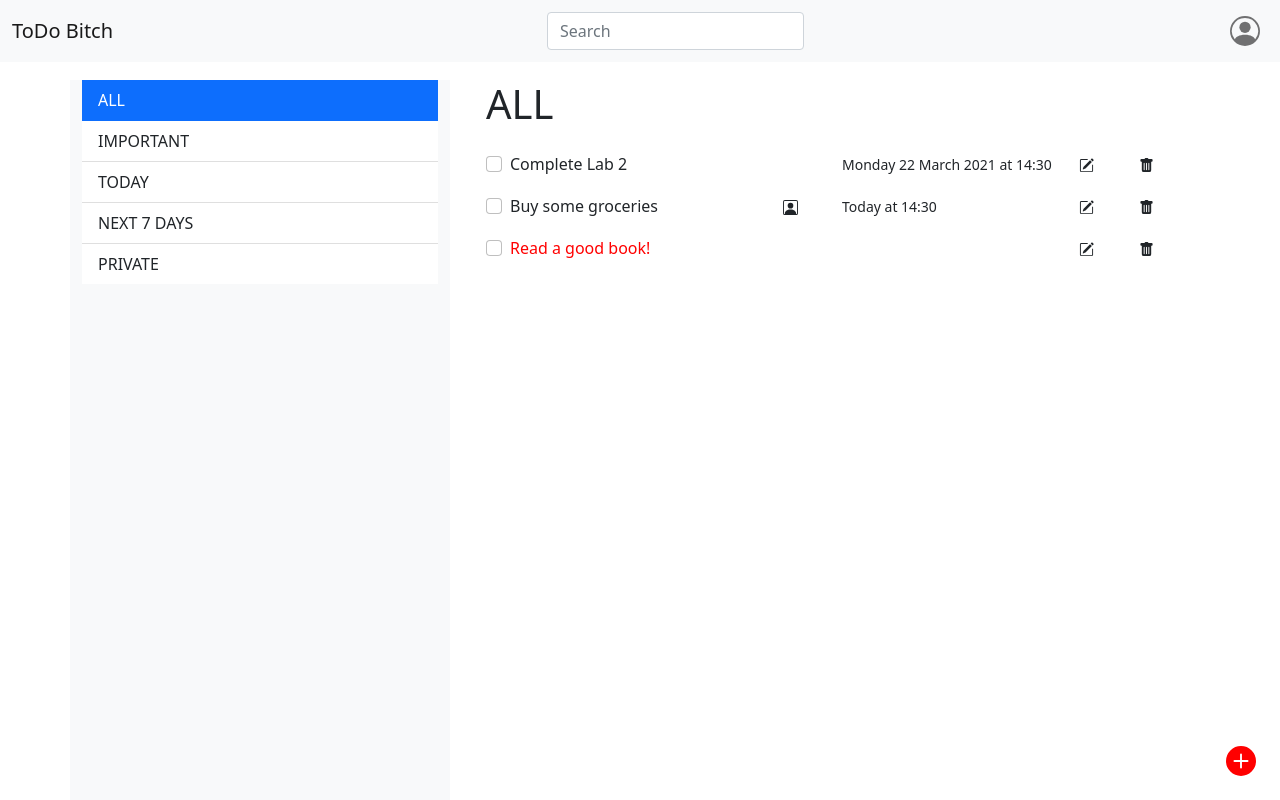
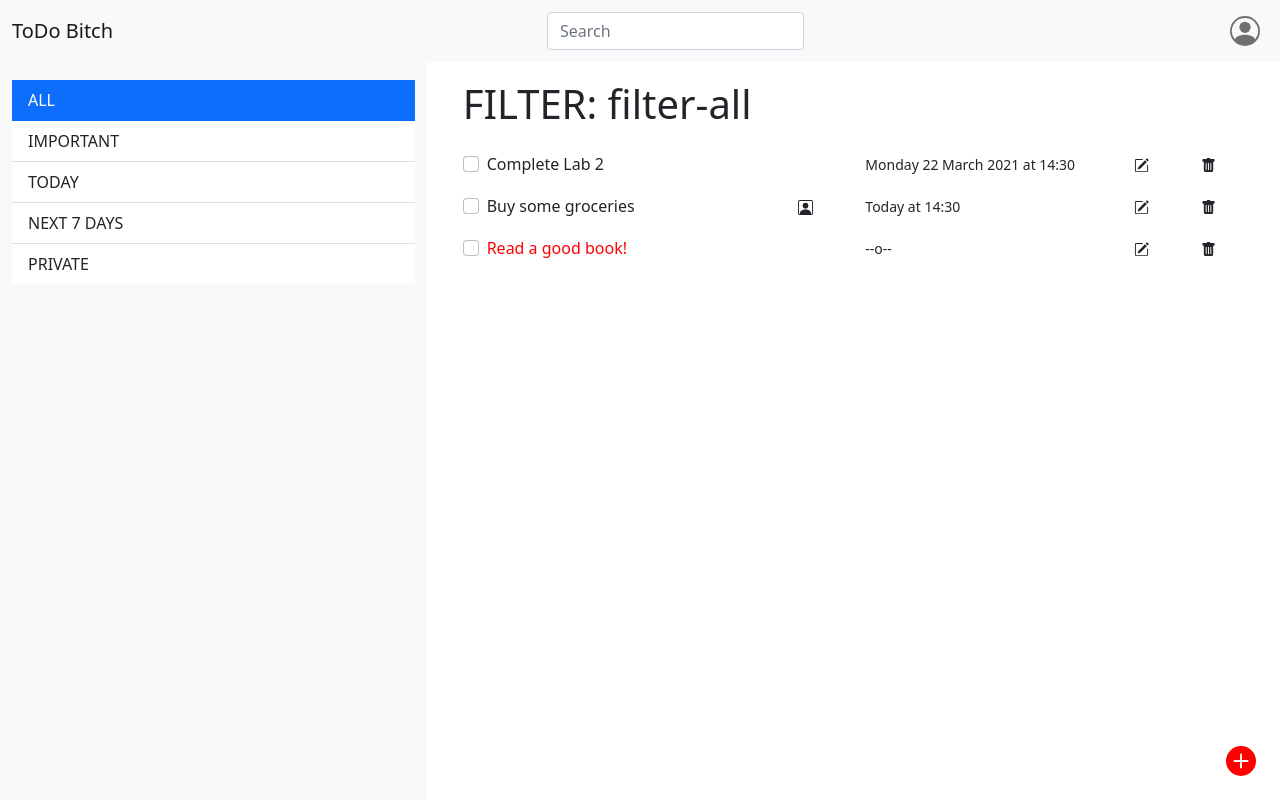
Before and after one commit to clssra/React-To-Do-List, a React (Create React App) app in the folder Big-Lab-I/biglab1/: page / in a window 1280 px wide. Built offline with nearby package versions, Linux system fonts and the light colour scheme.

Commit message:
add tasks and dayjs pkg

```diff
--- a/Big-Lab-I/biglab1/package.json
+++ b/Big-Lab-I/biglab1/package.json
@@ -12,6 +12,7 @@
     "@testing-library/user-event": "^13.5.0",
     "babel-plugin-macros": "^3.1.0",
     "bootstrap": "^5.1.3",
+    "dayjs": "^1.11.0",
     "react": "^17.0.2",
     "react-bootstrap": "^2.2.1",
     "react-bootstrap-icons": "^1.7.2",
--- a/Big-Lab-I/biglab1/src/App.css
+++ b/Big-Lab-I/biglab1/src/App.css
@@ -6,6 +6,11 @@
   padding-top: 5rem;
 
 }
+
+
+/* .filters-sidebar{
+  padding-left: 2rem;
+} */
 
 .important{
   color: red;
--- a/Big-Lab-I/biglab1/src/App.js
+++ b/Big-Lab-I/biglab1/src/App.js
@@ -10,13 +10,13 @@ import TaskList from './components/TaskList';
 
 function App() {
   return (
-     <Container class='container-fluid'>
+     <Container fluid>
       <MyNavbar />
-        <Row className='vheight-100 below-nav'>
-          <Col sm={4} className='bg-light'>
-            <FiltersSidebar />
+        <Row className='vheight-100 '>
+          <Col sm={4} className='filters-sidebar below-nav bg-light'>
+            <FiltersSidebar className='below-nav'/>
           </Col>
-          <Col>
+          <Col className='below-nav'>
             <TaskList />
           </Col>
         </Row>
--- a/Big-Lab-I/biglab1/src/components/FiltersSidebar.js
+++ b/Big-Lab-I/biglab1/src/components/FiltersSidebar.js
@@ -1,9 +1,4 @@
-import Container from 'react-bootstrap/esm/Container';
-import Row from 'react-bootstrap/esm/Row';
 import ListGroup from 'react-bootstrap/ListGroup';
-import Col from 'react-bootstrap/Col';
-
-
 function FiltersSidebar(){
 
     return (
--- a/Big-Lab-I/biglab1/src/components/MyNavbar.js
+++ b/Big-Lab-I/biglab1/src/components/MyNavbar.js
@@ -1,7 +1,6 @@
 import Navbar from 'react-bootstrap/Navbar';
 import Container from 'react-bootstrap/Container';
 import Nav from 'react-bootstrap/Nav';
-import NavDropdown from 'react-bootstrap/NavDropdown';
 import Form from 'react-bootstrap/Form';
 import { PersonCircle, CheckAll } from 'react-bootstrap-icons';
 import FormGroup from 'react-bootstrap/esm/FormGroup';
--- a/Big-Lab-I/biglab1/src/components/TaskList.js
+++ b/Big-Lab-I/biglab1/src/components/TaskList.js
@@ -8,8 +8,8 @@ import Button from 'react-bootstrap/Button'
 
 function TaskList(){
     return(
-        <Container fluid >
-            <h1>ALL</h1>
+        <Container fluid>
+            <h1>FILTER: filter-all</h1>
                     <Row className='justify-content-between task'>
                         <Col>
                         <Form>
@@ -56,6 +56,9 @@ function TaskList(){
                                 </Form.Check>
                             </Form>
                         </Col>
+                        <Col sm={4} md='center'>
+                            <small>--o--</small>
+                        </Col>
                         <Col sm={1}>
                             <PencilSquare size='15' />
                         </Col>
```
Also changed, not shown: Big-Lab-I/biglab1/src/tasks.js (added, +16 -0 lines), 1 other file (tests, documents, lock files or other folders).
